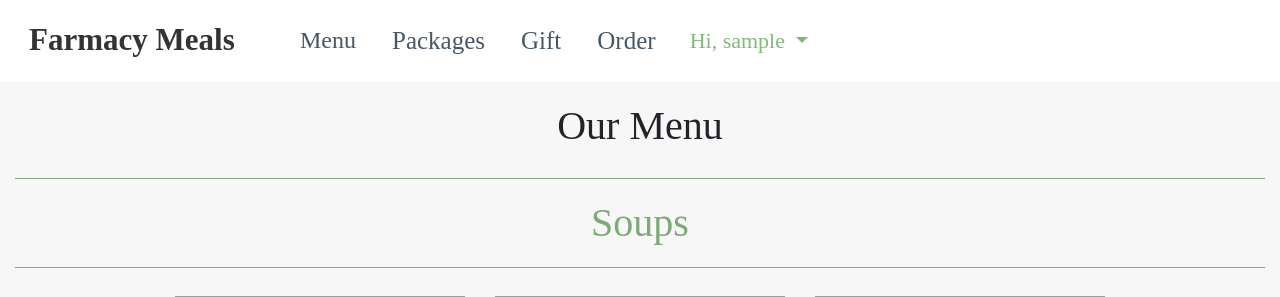
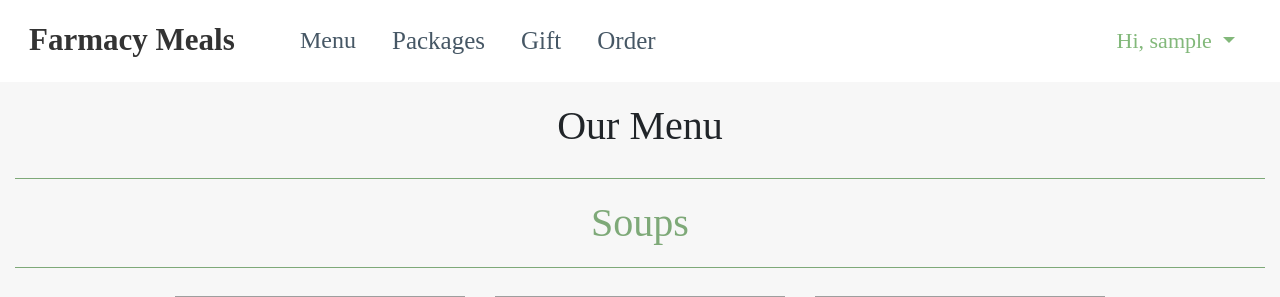
Before and after one commit to sicoyle/Healthy_Meals, a Flask app: template app/templates/menu.html in a window 1280 px wide. Shown: the top 297 px of the page. Run offline with Flask 2, Linux system fonts and the light colour scheme; the template is opened without the code that fills it, so the values that code supplies are empty; the visitor is signed in with stand-in values (Sample User, id 1); data comes from the database, SQL or seed files in the repository; parts of the project's set-up code (start-up, migrations or seed data) failed here and were passed over; some libraries are stand-ins or nearby versions; some web fonts are replaced; grey boxes are pictures that could not be loaded.

Commit message:
Fixed the navigation bar for login on menu page. This should be how it looks on every page.

```diff
--- a/app/templates/menu.html
+++ b/app/templates/menu.html
@@ -53,7 +53,7 @@
                             style="font-size: 25px;font-family: 'Noto Serif KR', serif;">Order</a></li>
                 {% if current_user.username %}
                 </ul>
-                    <div class="nav-item dropdown" style="font-size: 22px; font-family: 'Noto Serif KR', serif;"><a class="dropdown-toggle nav-link"  data-toggle="dropdown"
+                    <div class="ml-auto nav-item dropdown" style="font-size: 22px; font-family: 'Noto Serif KR', serif;"><a class="dropdown-toggle nav-link"  data-toggle="dropdown"
                     aria-expanded="false" style="color:#82b87a;" href="#">Hi,
                     {{ current_user.username }}&nbsp;</a>
                     <div class="dropdown-menu" role="menu"><a class="dropdown-item" role="presentation"
```
